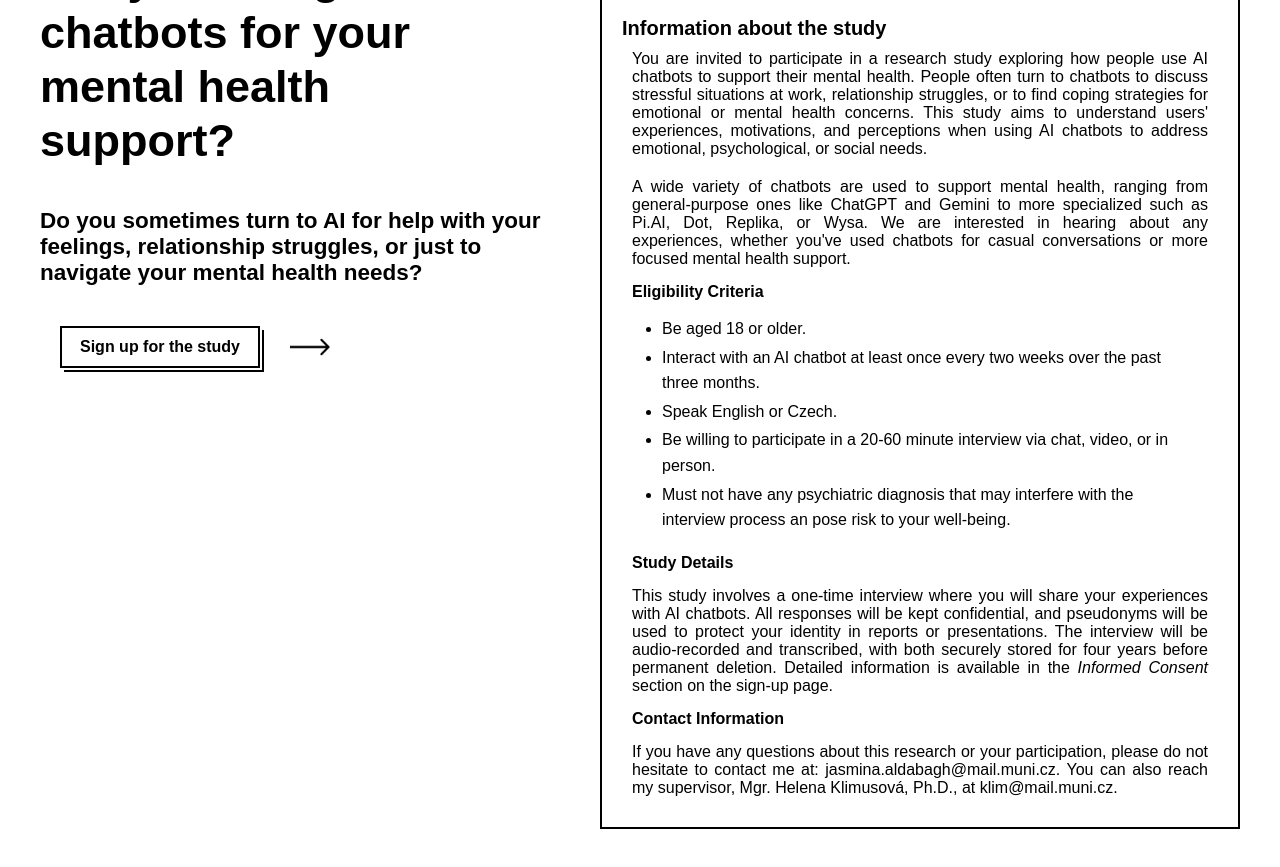
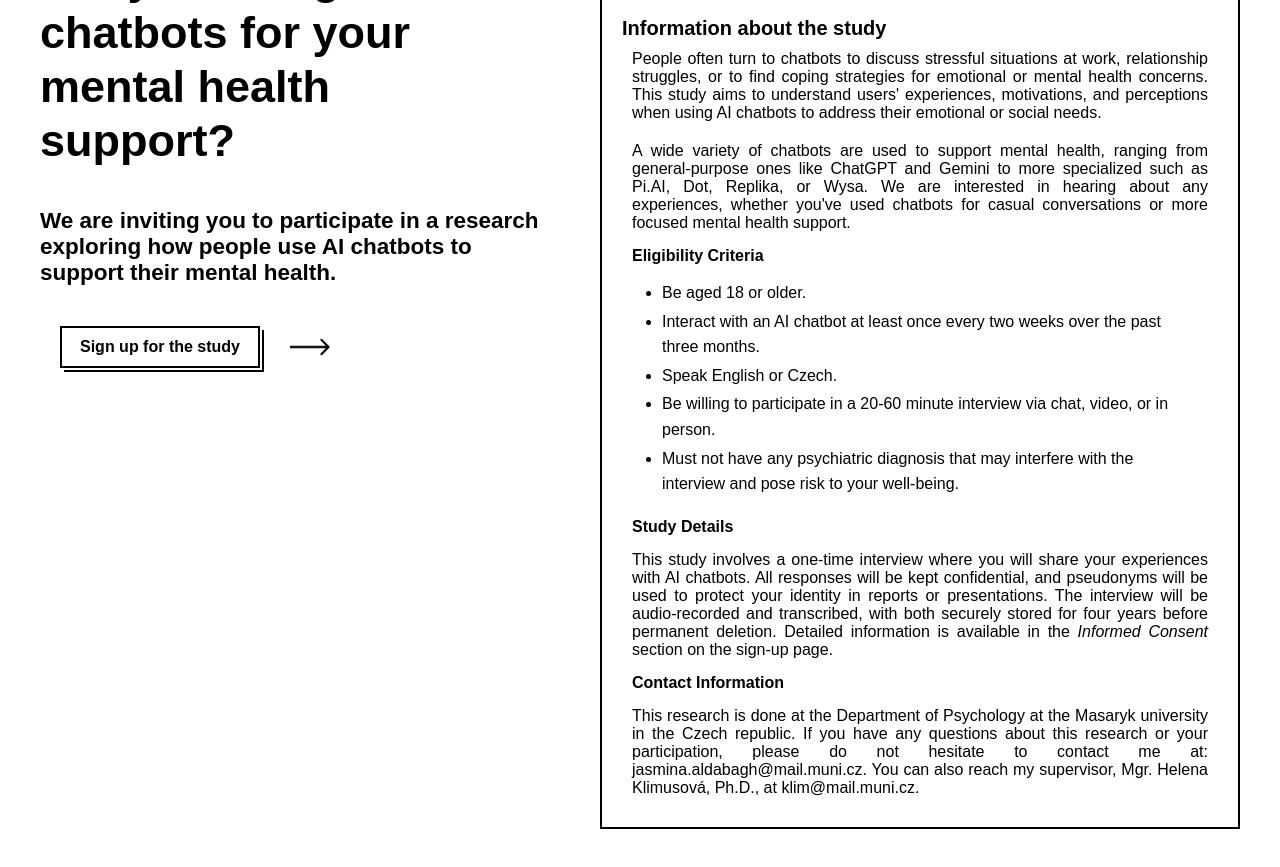
Before and after one commit to jasminaldabagh/research-CAI, a plain HTML site: page index.html in a window 1280 px wide. Shown: the part 169-1036 px from the top of the page. Drawn offline with Linux system fonts and the light colour scheme; a script that the page names is missing.

Commit message:
Add files via upload

```diff
--- a/index.html
+++ b/index.html
@@ -4,7 +4,7 @@
     <meta charset="UTF-8">
     <meta name="viewport" content="width=device-width, initial-scale=1.0">
     <meta http-equiv="X-UA-Compatible" content="ie=edge">
-    <title>Participation in a study</title>
+    <title>Playgroung</title>
     <link rel="stylesheet" href="style.css">
     <link rel="icon" href="cai.ico" type="image/x-icon">
   </head>
@@ -21,13 +21,13 @@
 
                     <section class="description">
                         <div>
-                            <h2>Do you sometimes turn to AI for help with your feelings, relationship struggles, or just to navigate your mental health needs?</h2>
+                            <h2> We are inviting you to participate in a research exploring how people use AI chatbots to support their mental health. </h2>
                         </div>
                     </section>
 
                     <div class="button-wrapper">
                         <section class="button">
-                            <a href="https://forms.office.com/e/7tj1utxW3H">
+                            <a href="https://forms.office.com/Pages/ResponsePage.aspx?id=I0-QEdvw3EyW9zkL1V_O6AlvCi9FldNCnEDkWd6679dUM1ZITFM3OThJTzBDNFIzRTlYWFdKNFFGWi4u">
                                 Sign up for the study
                             </a>
                         </section>
@@ -43,7 +43,7 @@
                     </figure>
                     <div>
                         <h3>Information about the study</h3>
-                            <p>You are invited to participate in a research study exploring how people use AI chatbots to support their mental health. People often turn to chatbots to discuss stressful situations at work, relationship struggles, or to find coping strategies for emotional or mental health concerns. This study aims to understand users' experiences, motivations, and perceptions when using AI chatbots to address emotional, psychological, or social needs.</p>
+                            <p>People often turn to chatbots to discuss stressful situations at work, relationship struggles, or to find coping strategies for emotional or mental health concerns. This study aims to understand users' experiences, motivations, and perceptions when using AI chatbots to address their emotional or social needs.</p>
                             <p>A wide variety of chatbots are used to support mental health, ranging from general-purpose ones like ChatGPT and Gemini to more specialized such as Pi.AI, Dot, Replika, or Wysa. We are interested in hearing about any experiences, whether you've used chatbots for casual conversations or more focused mental health support.</p>
                         <h4>Eligibility Criteria</h4>
                             <ul>
@@ -51,12 +51,12 @@
                                 <li>Interact with an AI chatbot at least once every two weeks over the past three months.</li>
                                 <li>Speak English or Czech.</li>
                                 <li>Be willing to participate in a 20-60 minute interview via chat, video, or in person.</li>
-                                <li>Must not have any psychiatric diagnosis that may interfere with the interview process an pose risk to your well-being.</li>
+                                <li>Must not have any psychiatric diagnosis that may interfere with the interview and pose risk to your well-being.</li>
                             </ul>
                         <h4>Study Details</h4>
                             <p> This study involves a one-time interview where you will share your experiences with AI chatbots. All responses will be kept confidential, and pseudonyms will be used to protect your identity in reports or presentations. The interview will be audio-recorded and transcribed, with both securely stored for four years before permanent deletion. Detailed information is available in the <i>Informed Consent</i> section on the sign-up page.</p>
                         <h4>Contact Information</h4>
-                            <p>If you have any questions about this research or your participation, please do not hesitate to contact me at: <a href="mailto:jasmina.aldabagh@mail.muni.cz">jasmina.aldabagh@mail.muni.cz</a>. You can also reach my supervisor, Mgr. Helena Klimusová, Ph.D., at <a href mailto="klim@mail.muni.cz">klim@mail.muni.cz</a>.</p>
+                            <p>This research is done at the Department of Psychology at the Masaryk university in the Czech republic. If you have any questions about this research or your participation, please do not hesitate to contact me at: <a href="mailto:jasmina.aldabagh@mail.muni.cz">jasmina.aldabagh@mail.muni.cz</a>. You can also reach my supervisor, Mgr. Helena Klimusová, Ph.D., at <a href mailto="klim@mail.muni.cz">klim@mail.muni.cz</a>.</p>
                         </div>
                 </article>
              </section>
```
